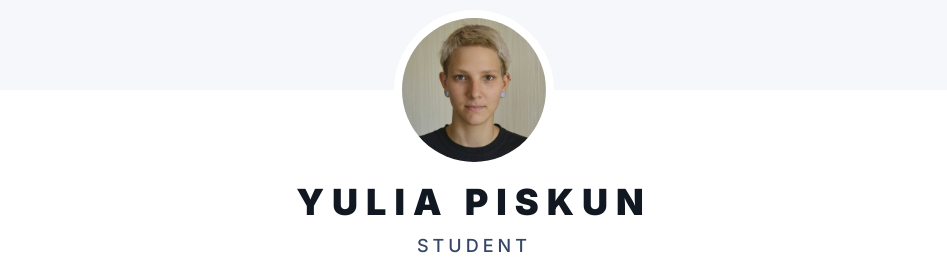
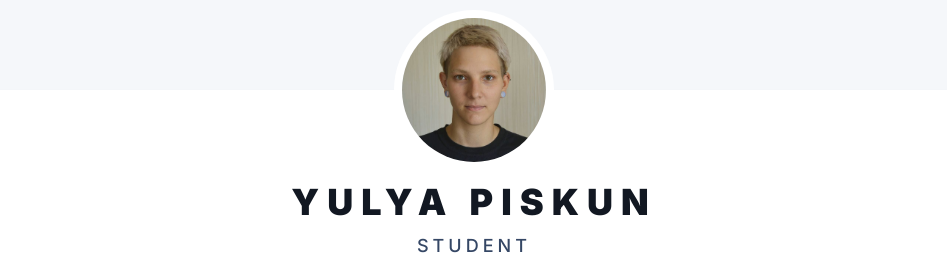
Before and after one commit to krisgushka/krisgushka.github.io, a plain HTML site: page index.html in a window 1280 px wide. Shown: the top 274 px of the page, without its empty margins (166-1113 px from the left). Drawn offline with nearby package versions, Linux system fonts and the light colour scheme.

Commit message:
Update index.html

```diff
--- a/index.html
+++ b/index.html
@@ -1,13 +1,13 @@
 <!DOCTYPE html>
 <html lang="en">
 <head>
-	<title>Yuliia Piskun CV</title>
+	<title>Yulya Piskun CV</title>
 
 	<!-- Meta -->
 	<meta charset="utf-8">
 	<meta http-equiv="X-UA-Compatible" content="IE=edge">
 	<meta name="viewport" content="width=device-width, initial-scale=1.0">
-	<meta name="description" content="Profolio Bootstrap 5 Template">
+	<meta name="description" content="smol and paws made">
 	<meta name="author" content="Xiaoying Riley at 3rd Wave Media">
 	<link rel="shortcut icon" href="favicon.ico">
 
@@ -39,7 +39,7 @@
 							<div class="resume-profile-holder text-center">
 								<img class="resume-profile-pic rounded-circle" src="assets/images/profile.png" alt="image">
 
-								<h2 class="resume-name text-uppercase">Yulia Piskun</h2>
+								<h2 class="resume-name text-uppercase">Yulya Piskun</h2>
 								<div class="resume-role-title text-uppercase">Student</div>
 								<div class="resume-contact mt-4">
 									<ul class="resume-contact-list list-unstyled list-inline mb-0 justify-content-between">
```
